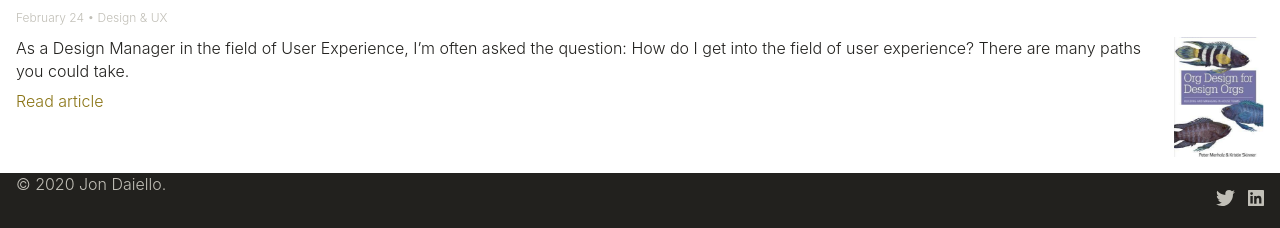
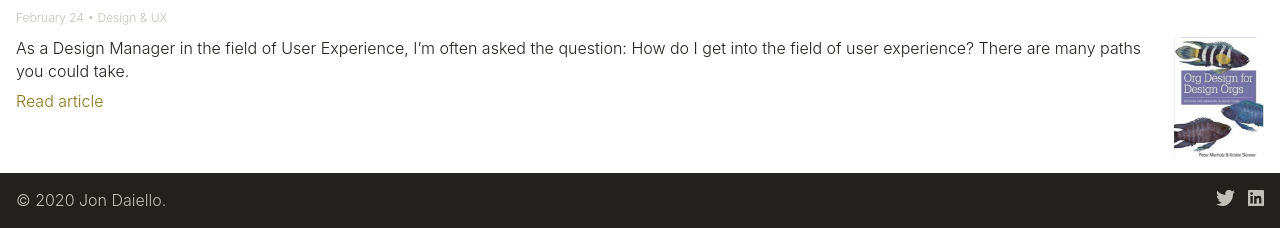
Before and after one commit to jondaiello/jondaiello-com, a PHP site: page / in a window 1280 px wide. Shown: the part 736-964 px from the top of the page. Run offline with PHP 8.4, Linux system fonts and the light colour scheme.

Commit message:
fixing the footer spacing.

```diff
--- a/html/assets/scss/base.scss
+++ b/html/assets/scss/base.scss
@@ -126,13 +126,22 @@ section[role="main"] {
 
 footer {
   background: $clr-darkest;
-  padding: 0 size(2);
+  padding: size(2);
   color: $clr-meta;
   display: flex;
   justify-content: space-between;
+  align-items: center;
+
+  p {
+    padding: 0;
+    margin: 0;
+
+  }
 
   ul {
     list-style: none;
+    margin: 0;
+    padding: 0;
 
     li {
       display: inline-block;
--- a/html/base.css
+++ b/html/base.css
@@ -84,12 +84,18 @@ section[role="main"] {
 
 footer {
   background: #22211E;
-  padding: 0 16px;
+  padding: 16px;
   color: #C1BFB7;
   display: flex;
-  justify-content: space-between; }
+  justify-content: space-between;
+  align-items: center; }
+  footer p {
+    padding: 0;
+    margin: 0; }
   footer ul {
-    list-style: none; }
+    list-style: none;
+    margin: 0;
+    padding: 0; }
     footer ul li {
       display: inline-block;
       margin-left: 8px; }
```
